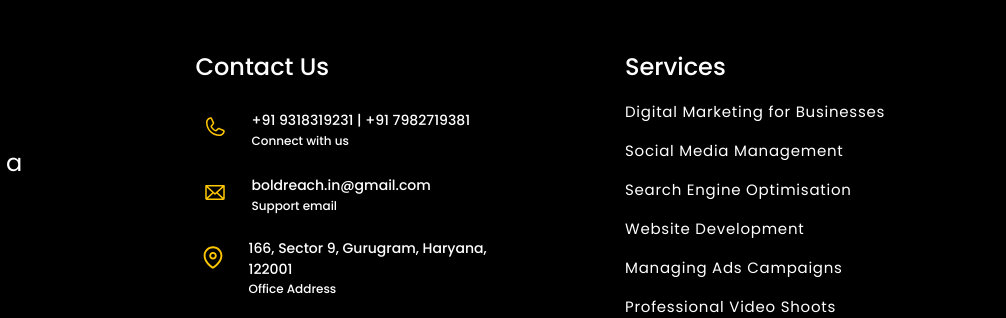
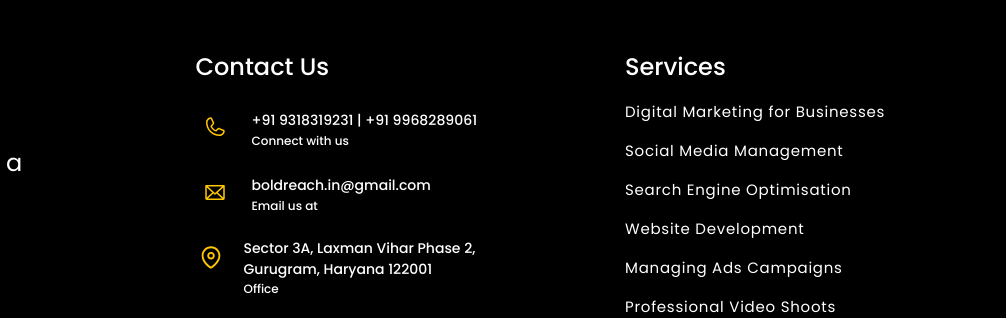
Before and after one commit to boldreach-consultancy/boldreach-website, a plain HTML site: page index.html in a window 1280 px wide. Shown: the part 3107-3425 px from the top of the page, 274-1280 px from the left. Drawn offline with nearby package versions, Linux system fonts and the light colour scheme.

Commit message:
Update index.html

```diff
--- a/index.html
+++ b/index.html
@@ -593,7 +593,7 @@
                             <div class="ml-[18px]">
                                 <a href="tel:+919318319231" class="font-Inter text-[14px] font-medium text-white"
                                     target="_blank">+91
-                                    9318319231 | +91 7982719381</a>
+                                    9318319231 | +91 9968289061 </a>
                                 <p class="font-Inter text-[12px] font-medium text-white">Connect with us</p>
                             </div>
                         </div>
@@ -610,7 +610,7 @@
                                 <a href="https://mail.google.com/mail/?view=cm&fs=1&tf=1&to=boldreach.in@gmail.com"
                                     target="_blank"
                                     class="font-Inter text-[14px] font-medium text-[#fff]">boldreach.in@gmail.com</a>
-                                <p class="font-Inter text-[12px] font-medium text-[#fff]">Support email</p>
+                                <p class="font-Inter text-[12px] font-medium text-[#fff]">Email us at</p>
                             </div>
                         </div>
                         <div class="mt-[23px] flex">
@@ -627,9 +627,9 @@
                                 </svg>
                             </div>
                             <div class="ml-[18px]"><a href="https://maps.app.goo.gl/vpCMQYfpXiFhS3vs5" target="_blank">
-                                    <p class="font-Inter text-[14px] font-medium text-white">166, Sector 9, Gurugram,
-                                        Haryana, 122001</p>
-                                    <p class="font-Inter text-[12px] font-medium text-white">Office Address</p>
+                                    <p class="font-Inter text-[14px] font-medium text-white">Sector 3A, Laxman Vihar Phase 2, Gurugram, Haryana 122001
+                                    </p>
+                                    <p class="font-Inter text-[12px] font-medium text-white">Office</p>
                                 </a>
                             </div>
                         </div>
```
